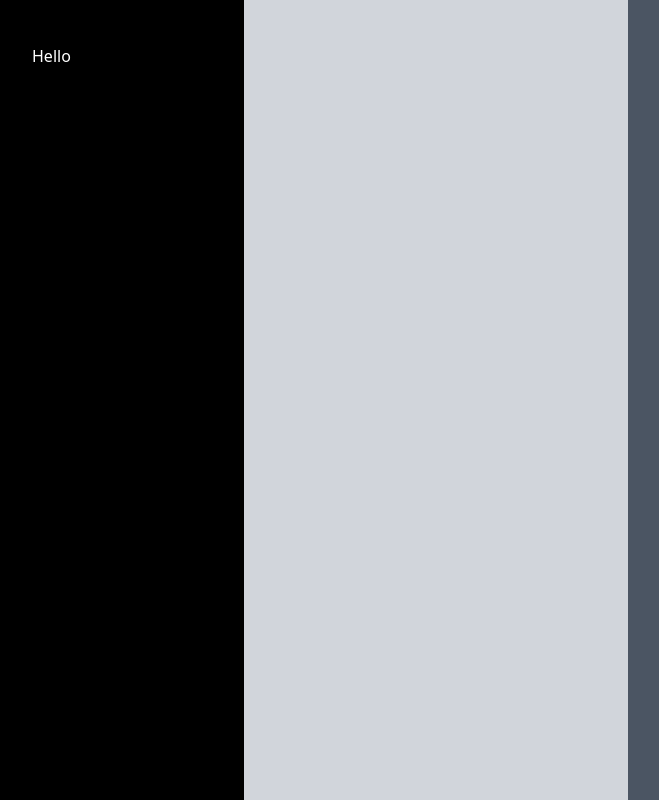
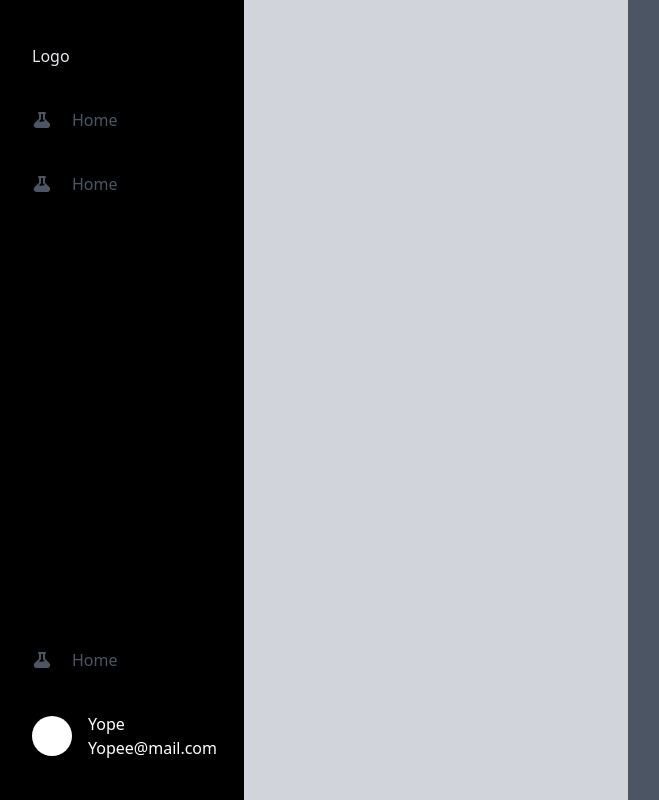
Before and after one commit to pemeraldy/expense-watcher, a React (Vite) app: page / in a window 1280 px wide. Shown: the whole page, without its empty margins (12-671 px from the left). Built offline with nearby package versions, Linux system fonts and the light colour scheme.

Commit message:
initial sidebar layout

```diff
--- a/src/App.jsx
+++ b/src/App.jsx
@@ -2,9 +2,8 @@ import { useState } from "react";
 import "./App.css";
 import SideBar from "./components/SideBar";
 
+
 function App() {
-  const [count, setCount] = useState(0);
-
   return (
     <div className="flex  h-screen">
       <div className=" h-full  md:w-[20%] bg-black">
--- /dev/null
+++ b/src/components/NavItem.jsx
@@ -0,0 +1,20 @@
+import React, { useState } from "react";
+import { BeakerIcon } from "@heroicons/react/solid";
+
+export default function NavItem() {
+  const [isActive, setActive] = useState(false);
+  const handleClick = () => {
+    setActive(true)
+  };
+  return (
+    <li
+      onClick={handleClick}
+      className={`flex cursor-pointer ${
+        isActive ? "text-gray-300" : "text-gray-600"
+      } items-center font-normal`}
+    >
+      <BeakerIcon className="h-5 w-5 " />
+      <span className="ml-5">Home</span>
+    </li>
+  );
+}
--- a/src/components/SideBar.jsx
+++ b/src/components/SideBar.jsx
@@ -1,9 +1,25 @@
-import React from 'react'
-
+import React from "react";
+import NavItem from "./NavItem";
 export default function SideBar() {
   return (
-    <div className='w-full md:p-11'>
-        <h1 className='text-white'> Hello</h1>
+    <div className="w-full  h-full relative md:p-11">
+      <a href="#" className="block text-gray-200 mb-10">
+        Logo
+      </a>
+      <ul className=" space-y-10">
+        <NavItem />
+        <NavItem />
+      </ul>
+      <div className="absolute bottom-10 flex flex-col">
+        <NavItem className="block " />
+        <div className="flex cursor-pointer items-center mt-10">
+          <div className=" w-10 h-10 bg-white rounded-full"></div>
+          <div className="text-white ml-4">
+            <span className="block">Yope</span>
+            <span className="block">Yopee@mail.com</span>
+          </div>
+        </div>
+      </div>
     </div>
-  )
+  );
 }
```
